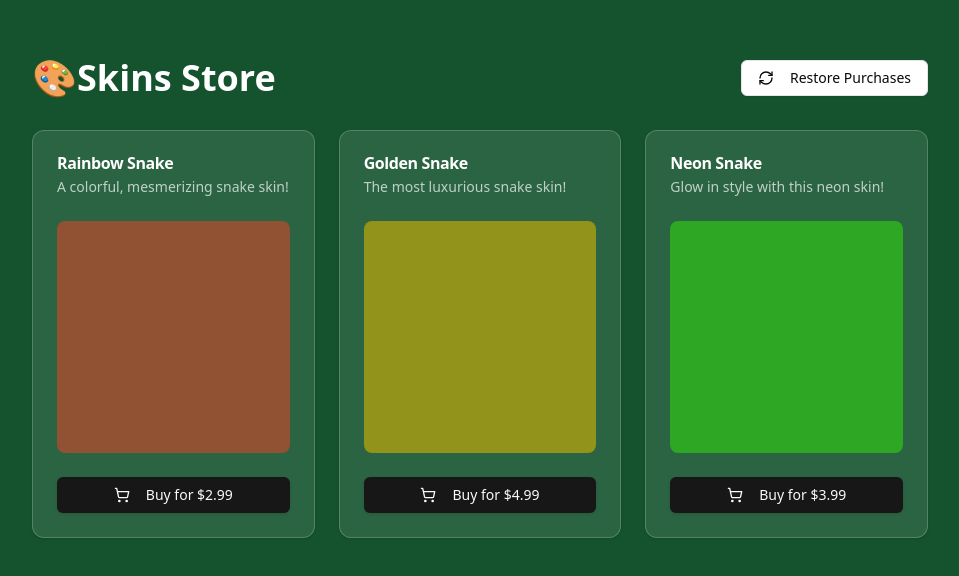
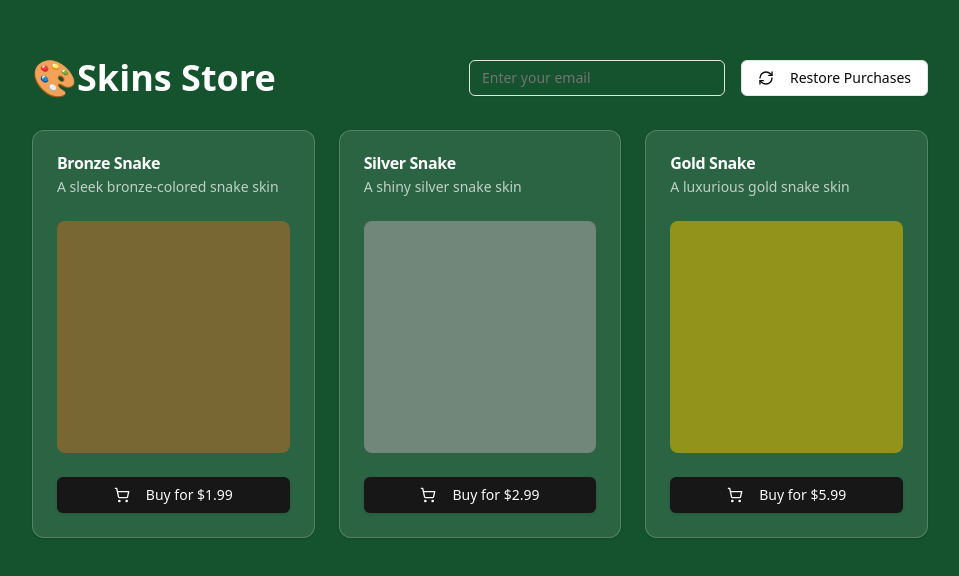
Before and after one commit to jdelgado2002/snakely, a Next.js app: page /store in a window 1280 px wide. Shown: the part 102-678 px from the top of the page, without its empty margins (160-1119 px from the left). Built offline with nearby package versions, Linux system fonts and the light colour scheme.

Commit message:
Enhance store functionality: add email collection for purchases, update Stripe API version, and improve error handling

```diff
--- a/app/api/store/checkout/route.ts
+++ b/app/api/store/checkout/route.ts
@@ -3,72 +3,48 @@ import Stripe from "stripe"
 import { skins } from "@/lib/store"
 
 const stripe = new Stripe(process.env.STRIPE_SECRET_KEY!, {
-  apiVersion: "2023-10-16",
+  apiVersion: "2025-02-24.acacia",
 })
 
-export async function POST(req: Request) {
+export async function POST(request: Request) {
   try {
-    // Validate request
-    if (!req.headers.get("Content-Type")?.includes("application/json")) {
+    const body = await request.json()
+    const skin = skins.find(s => s.id === body.skinId)
+
+    if (!skin) {
       return NextResponse.json(
-        { error: "Invalid content type" },
-        { status: 415 }
-      )
-    }
-
-    const { skinId } = await req.json()
-
-    if (!skinId) {
-      return NextResponse.json(
-        { error: "Skin ID is required" },
+        { error: "Invalid skin selection" },
         { status: 400 }
       )
     }
 
-    const skin = skins.find(s => s.id === skinId)
-
-    if (!skin) {
-      return NextResponse.json(
-        { error: "Skin not found" },
-        { status: 404 }
-      )
-    }
-
-    // Create Stripe checkout session
+    // Create Checkout session
     const session = await stripe.checkout.sessions.create({
       payment_method_types: ["card"],
-      metadata: {
-        skinId: skin.id,
-      },
-      line_items: [{
+      line_items: [
+        {
           price_data: {
             currency: "usd",
             product_data: {
               name: skin.name,
               description: skin.description,
-            images: [skin.image],
-            metadata: {
-              skinId: skin.id,
-            }
             },
-          unit_amount: Math.round(skin.price * 100),
+            unit_amount: Math.round(skin.price * 100), // Convert to cents
           },
           quantity: 1,
-      }],
+        },
+      ],
       mode: "payment",
+      customer_email: body.email, // Add this line to collect email
       success_url: `${process.env.NEXT_PUBLIC_APP_URL}/store?skin=${skin.id}`,
       cancel_url: `${process.env.NEXT_PUBLIC_APP_URL}/store`,
     })
-
-    if (!session.url) {
-      throw new Error("Failed to create checkout session")
-    }
 
     return NextResponse.json({ url: session.url })
   } catch (err) {
     console.error("Checkout error:", err)
     return NextResponse.json(
-      { error: "Checkout creation failed" },
+      { error: "Failed to create checkout session" },
       { status: 500 }
     )
   }
--- a/app/api/store/portal/route.ts
+++ b/app/api/store/portal/route.ts
@@ -1,22 +1,36 @@
-import { NextResponse } from "next/server"
-import Stripe from "stripe"
+import { NextResponse } from 'next/server'
+import Stripe from 'stripe'
 
 const stripe = new Stripe(process.env.STRIPE_SECRET_KEY!, {
-  apiVersion: "2023-10-16",
+  apiVersion: '2025-02-24.acacia',
 })
 
-export async function POST() {
+export async function POST(request: Request) {
   try {
+    const { email } = await request.json()
+
+    // Retrieve customer ID using email
+    const customers = await stripe.customers.list({ email })
+    const customer = customers.data[0]
+
+    if (!customer) {
+      return NextResponse.json(
+        { error: 'No customer found with this email' },
+        { status: 404 }
+      )
+    }
+
+    // Create billing portal session
     const session = await stripe.billingPortal.sessions.create({
-      customer: "dummy_customer_id", // TODO: Implement real customer management
+      customer: customer.id,
       return_url: `${process.env.NEXT_PUBLIC_APP_URL}/store`,
     })
 
     return NextResponse.json({ url: session.url })
   } catch (err) {
-    console.error("Portal error:", err)
+    console.error('Portal error:', err)
     return NextResponse.json(
-      { error: "Portal creation failed" },
+      { error: 'Portal creation failed' },
       { status: 500 }
     )
   }
--- a/app/page.tsx
+++ b/app/page.tsx
@@ -1,10 +1,20 @@
 import WormGame from "@/components/worm-game"
+import RestorePurchasesForm from '@/components/restore-purchases-form'
 
 export default function Home() {
   return (
     <main className="flex min-h-screen flex-col items-center justify-center p-4 bg-green-900">
       <h1 className="text-4xl font-bold text-white mb-4 text-center">Worm Battle</h1>
       <WormGame />
+      <h1 className="text-4xl font-bold text-white mt-8">Store</h1>
+      <p className="text-white text-center mb-8">Buy skins to customize your worm.</p>
+      <div className="flex gap-4">
+        <a href="/store?skin=bronze" className="bg-green-500 text-white px-4 py-2 rounded-lg">Buy Bronze</a>
+        <a href="/store?skin=silver" className="bg-green-500 text-white px-4 py-2 rounded-lg">Buy Silver</a>
+        <a href="/store?skin=gold" className="bg-green-500 text-white px-4 py-2 rounded-lg">Buy Gold</a>
+      </div>
+      <h1 className="text-4xl font-bold mb-8">Restore Purchases</h1>
+      <RestorePurchasesForm />
     </main>
   )
 }
--- /dev/null
+++ b/components/restore-purchases-form.tsx
@@ -0,0 +1,56 @@
+'use client'
+
+import { useState } from 'react'
+import { Button } from '@/components/ui/button'
+import { Input } from '@/components/ui/input'
+import { useToast } from '@/components/ui/use-toast'
+
+export default function RestorePurchasesForm() {
+  const [email, setEmail] = useState('')
+  const { toast } = useToast()
+
+  const handleSubmit = async (e: React.FormEvent) => {
+    e.preventDefault()
+
+    try {
+      const response = await fetch('/api/store/portal', {
+        method: 'POST',
+        headers: {
+          'Content-Type': 'application/json',
+        },
+        body: JSON.stringify({ email }),
+      })
+
+      const data = await response.json()
+
+      if (response.ok) {
+        window.location.href = data.url
+      } else {
+        toast({
+          title: 'Error',
+          description: data.error,
+          variant: 'destructive',
+        })
+      }
+    } catch (error) {
+      toast({
+        title: 'Error',
+        description: 'An unexpected error occurred.',
+        variant: 'destructive',
+      })
+    }
+  }
+
+  return (
+    <form onSubmit={handleSubmit} className="flex flex-col gap-4">
+      <Input
+        type="email"
+        placeholder="Enter your email"
+        value={email}
+        onChange={(e) => setEmail(e.target.value)}
+        required
+      />
+      <Button type="submit">Restore Purchases</Button>
+    </form>
+  )
+}
--- a/components/store.tsx
+++ b/components/store.tsx
@@ -7,12 +7,14 @@ import { Card, CardContent, CardFooter, CardHeader, CardTitle, CardDescription }
 import { Loader2, RefreshCw, ShoppingCart } from "lucide-react"
 import { skins, getStoreState, saveSkinPurchase } from "@/lib/store"
 import type { Skin } from "@/types/store"
+import { Input } from "@/components/ui/input"
 
 export default function Store() {
   const { toast } = useToast()
   const [purchasing, setPurchasing] = useState<string | null>(null)
   const [purchasedSkins, setPurchasedSkins] = useState<string[]>([])
   const [previewSkin, setPreviewSkin] = useState<string | null>(null)
+  const [email, setEmail] = useState("")
 
   useEffect(() => {
     const { purchasedSkins } = getStoreState()
@@ -31,12 +33,24 @@ export default function Store() {
   }, [toast])
 
   async function purchaseSkin(skin: Skin) {
+    if (!email) {
+      toast({
+        title: "Email Required",
+        description: "Please enter your email to continue with the purchase",
+        variant: "destructive",
+      })
+      return
+    }
+
     try {
       setPurchasing(skin.id)
       const res = await fetch("/api/store/checkout", {
         method: "POST",
         headers: { "Content-Type": "application/json" },
-        body: JSON.stringify({ skinId: skin.id }),
+        body: JSON.stringify({
+          skinId: skin.id,
+          email: email
+        }),
       })
       const data = await res.json()
       if (!res.ok) throw new Error(data.error)
@@ -78,6 +92,15 @@ export default function Store() {
           <span role="img" aria-label="Paintbrush">🎨</span>
           Skins Store
         </h1>
+        <div className="flex items-center gap-4">
+          <Input
+            type="email"
+            placeholder="Enter your email"
+            value={email}
+            onChange={(e) => setEmail(e.target.value)}
+            className="w-64"
+            required
+          />
           <Button
             onClick={restorePurchases}
             variant="outline"
@@ -86,6 +109,7 @@ export default function Store() {
             <RefreshCw className="mr-2 h-4 w-4" />
             Restore Purchases
           </Button>
+        </div>
       </div>
 
       <div
--- a/lib/store.ts
+++ b/lib/store.ts
@@ -1,25 +1,25 @@
-import type { StoreState, Skin } from "@/types/store"
+import type { Skin, StoreState } from "@/types/store"
 
-const STORE_KEY = "snakely-store"
+const STORE_KEY = "snakely_store_state"
 
 export const defaultStoreState: StoreState = {
   purchasedSkins: []
 }
 
 export function getStoreState(): StoreState {
-  if (typeof window === 'undefined') return defaultStoreState
+  if (typeof window === "undefined") return { purchasedSkins: [] }
 
   const stored = localStorage.getItem(STORE_KEY)
-  if (!stored) return defaultStoreState
+  if (!stored) {
+    const initial = { purchasedSkins: [] }
+    localStorage.setItem(STORE_KEY, JSON.stringify(initial))
+    return initial
+  }
 
-  try {
-    return JSON.parse(stored)
-  } catch {
-    return defaultStoreState
-  }
+  return JSON.parse(stored)
 }
 
-export function saveSkinPurchase(skinId: string) {
+export function saveSkinPurchase(skinId: string): void {
   const state = getStoreState()
   if (!state.purchasedSkins.includes(skinId)) {
     state.purchasedSkins.push(skinId)
@@ -30,27 +30,24 @@ export function saveSkinPurchase(skinId: string) {
 // Available skins to purchase
 export const skins: Skin[] = [
   {
-    id: "rainbow-snake",
-    name: "Rainbow Snake",
-    price: 2.99,
-    image: "/skins/rainbow-snake.png",
-    description: "A colorful, mesmerizing snake skin!",
-    color: "#FF5733"
+    id: "bronze",
+    name: "Bronze Snake",
+    description: "A sleek bronze-colored snake skin",
+    price: 1.99,
+    color: "#CD7F32"
   },
   {
-    id: "golden-snake",
-    name: "Golden Snake",
-    price: 4.99,
-    image: "/skins/golden-snake.png",
-    description: "The most luxurious snake skin!",
-    color: "#FFD700"
+    id: "silver",
+    name: "Silver Snake",
+    description: "A shiny silver snake skin",
+    price: 2.99,
+    color: "#C0C0C0"
   },
   {
-    id: "neon-snake",
-    name: "Neon Snake",
-    price: 3.99,
-    image: "/skins/neon-snake.png",
-    description: "Glow in style with this neon skin!",
-    color: "#39FF14"
+    id: "gold",
+    name: "Gold Snake",
+    description: "A luxurious gold snake skin",
+    price: 5.99,
+    color: "#FFD700"
   }
 ]
```
Also changed, not shown: types/store.ts (+6 -7 lines). Lines whose indentation alone changed are shown as unchanged.
